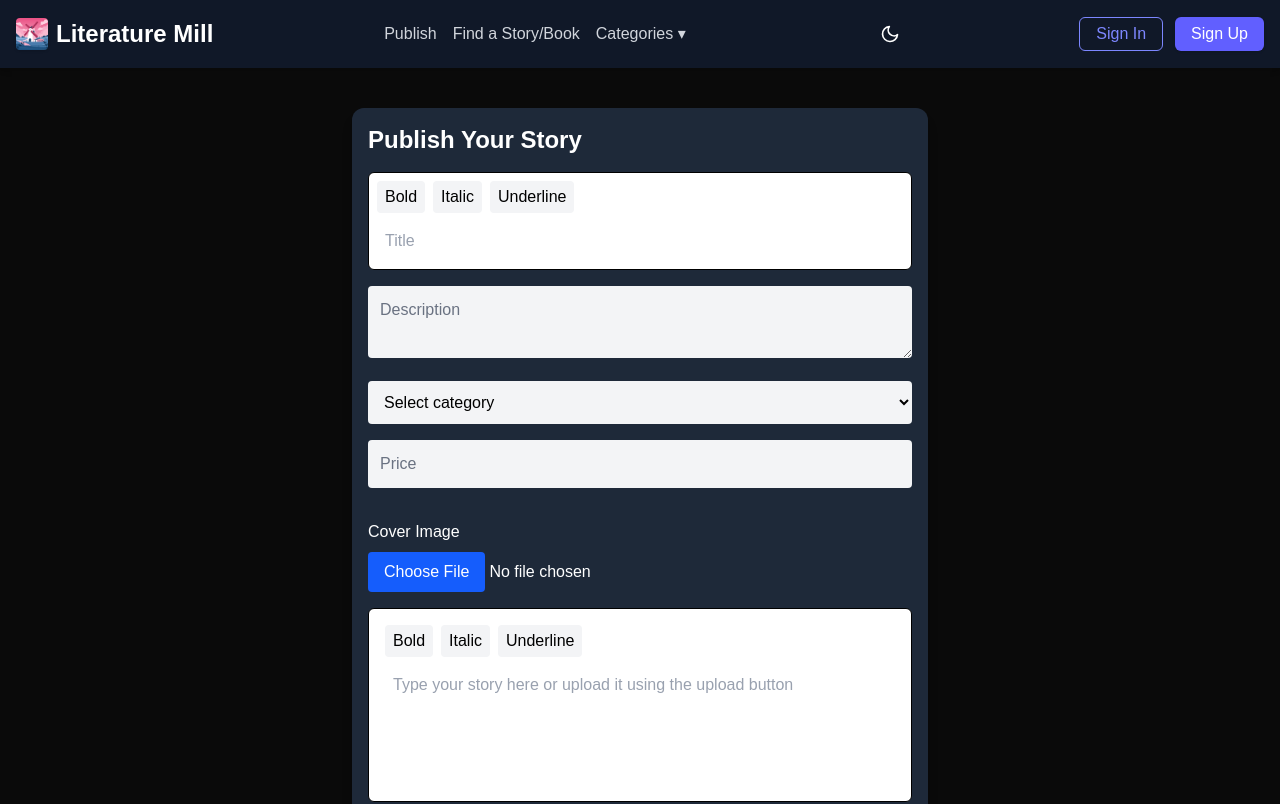
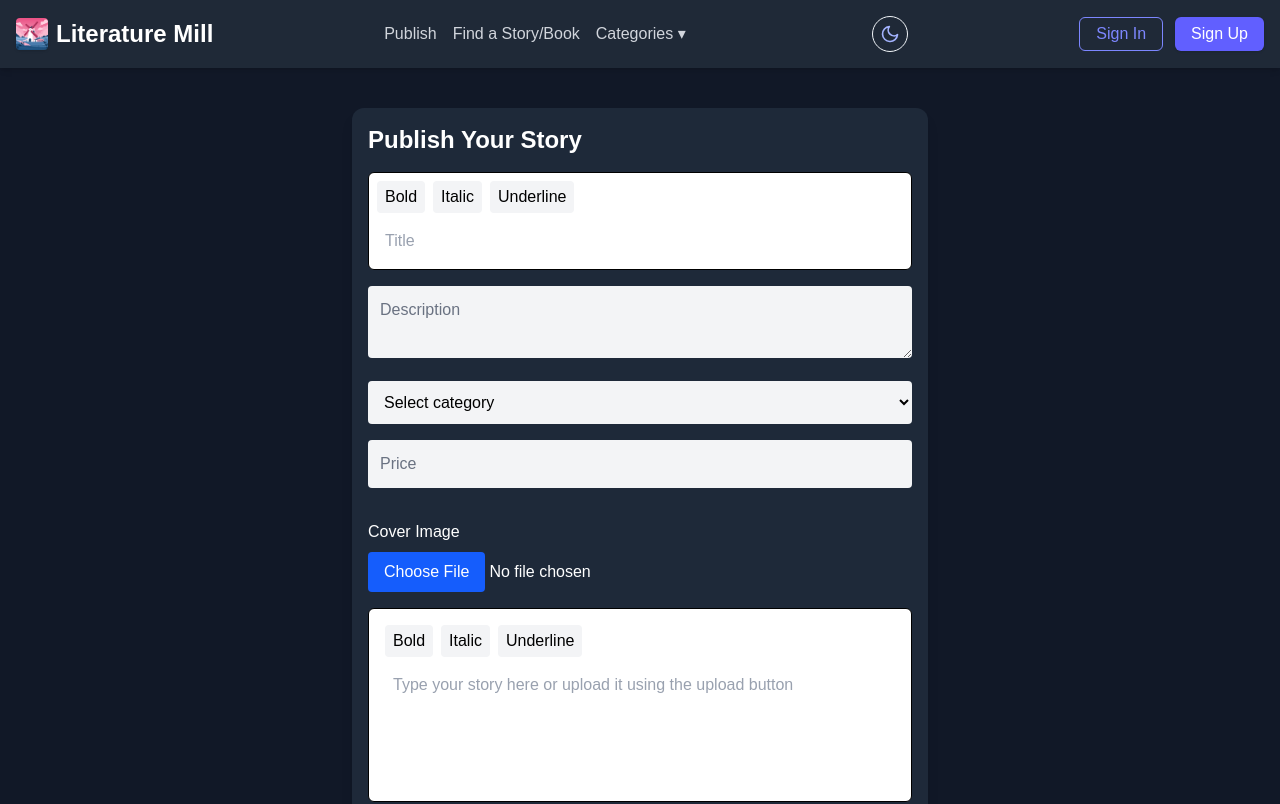
Before and after one commit to literaturemill/literaturemill, a Next.js app: page /publish in a window 1280 px wide. Shown: the top 804 px of the page. Built offline with nearby package versions, Linux system fonts and the light colour scheme.

Commit message:
Made some more changes to the light/dark theme button

```diff
--- a/src/app/components/Navbar.tsx
+++ b/src/app/components/Navbar.tsx
@@ -42,7 +42,10 @@ useEffect(() => {
 
 
   return (
-    <nav className="w-full bg-gray-900 shadow-md p-4 flex justify-between items-center">
+    <nav
+      className="w-full shadow-md p-4 flex justify-between items-center"
+      style={{ background: 'var(--card-bg)' }}
+    >
       {/* Logo Section */}
       <div className="flex items-center space-x-2">
         <Link href="/">
@@ -103,36 +106,30 @@ useEffect(() => {
       <button
         aria-label="Toggle Theme"
         onClick={() => setTheme(theme === 'dark' ? 'light' : 'dark')}
-        className="ml-4 p-2 rounded-full text-white hover:bg-gray-700 transition-colors duration-300"
+        className="ml-4 w-9 h-9 rounded-full border flex items-center justify-center transition-colors duration-300 hover:opacity-80"
+        style={{ background: 'var(--card-bg)', color: 'var(--foreground)' }}
       >
-        {theme === 'dark' ? (
+        <span className="relative w-5 h-5">
           <svg
             xmlns="http://www.w3.org/2000/svg"
             viewBox="0 0 24 24"
             fill="none"
             stroke="currentColor"
-            strokeWidth="2"
-            strokeLinecap="round"
-            strokeLinejoin="round"
-            className="w-5 h-5 transition-transform duration-500"
+            className={`absolute inset-0 w-full h-full text-yellow-400 transition-opacity duration-300 ${theme === 'light' ? 'opacity-100' : 'opacity-0'}`}
           >
-            <path d="M21 12.79A9 9 0 1111.21 3a7 7 0 009.79 9.79z" />
+            <circle cx="12" cy="12" r="5" />
+            <path d="M12 1v2m0 18v2m11-11h-2M3 12H1m17.657-7.657l-1.414 1.414M6.757 17.657l-1.414 1.414M17.657 17.657l-1.414-1.414M6.757 6.757L5.343 5.343" stroke="currentColor" strokeWidth="2" strokeLinecap="round" strokeLinejoin="round" />
           </svg>
-        ) : (
           <svg
             xmlns="http://www.w3.org/2000/svg"
             viewBox="0 0 24 24"
             fill="none"
             stroke="currentColor"
-            strokeWidth="2"
-            strokeLinecap="round"
-            strokeLinejoin="round"
-            className="w-5 h-5 transition-transform duration-500"
+            className={`absolute inset-0 w-full h-full text-indigo-300 transition-opacity duration-300 ${theme === 'dark' ? 'opacity-100' : 'opacity-0'}`}
           >
-            <circle cx="12" cy="12" r="5" />
-            <path d="M12 1v2m0 18v2m11-11h-2M3 12H1m17.657-7.657l-1.414 1.414M6.757 17.657l-1.414 1.414M17.657 17.657l-1.414-1.414M6.757 6.757L5.343 5.343" />
+            <path d="M21 12.79A9 9 0 1111.21 3a7 7 0 009.79 9.79z" stroke="currentColor" strokeWidth="2" strokeLinecap="round" strokeLinejoin="round" />
           </svg>
-        )}
+        </span>
       </button>
 
       {user ? (
--- a/src/app/components/StoryCard.tsx
+++ b/src/app/components/StoryCard.tsx
@@ -25,14 +25,14 @@ export default function StoryCard({
 
   return (
     <>
-    <div className="bg-black rounded-lg shadow-md p-4 flex flex-col">
+    <div className="card rounded-lg shadow-md p-4 flex flex-col">
       <img
         src={imageUrl}
         alt={title}
         className="w-full h-48 object-cover rounded"
       />
       <h2 className="text-xl font-semibold mt-2">{title}</h2>
-      <p className="text-gray-600 text-sm mt-1">{description}</p>
+      <p className="text-sm mt-1 opacity-80">{description}</p>
 
       <button
         onClick={() => setShowPreview(true)}
@@ -43,7 +43,7 @@ export default function StoryCard({
       {/* Rating + Reviews */}
       <div className="flex items-center mt-2 text-sm text-yellow-500">
         {"★".repeat(Math.round(rating))}
-        <span className="ml-2 text-gray-200 text-sm">({reviews} reviews)</span>
+        <span className="ml-2 text-sm opacity-80">({reviews} reviews)</span>
       </div>
 
       <div className="flex justify-between items-center mt-4">
@@ -59,10 +59,10 @@ export default function StoryCard({
 
     {showPreview && (
   <div className="fixed inset-0 bg-black bg-opacity-50 backdrop-blur-sm transition-opacity duration-300 flex items-center justify-center z-50">
-    <div className="bg-zinc-900 text-white p-6 rounded-xl shadow-2xl w-full max-w-md relative">
+    <div className="card text-white p-6 rounded-xl shadow-2xl w-full max-w-md relative">
       <button
         onClick={() => setShowPreview(false)}
-        className="absolute top-2 right-2 text-gray-400 hover:text-red-500 focus:outline-none focus:ring focus:ring-red-500 rounded-full text-xl"
+        className="absolute top-2 right-2 opacity-70 hover:text-red-500 focus:outline-none focus:ring focus:ring-red-500 rounded-full text-xl"
       >
         &times;
       </button>
@@ -72,10 +72,10 @@ export default function StoryCard({
         alt={title}
         className="w-full h-56 object-cover rounded-md mb-4"
       />
-      <p className="text-gray-300 text-sm mb-2">{description}</p>
+      <p className="text-sm mb-2 opacity-80">{description}</p>
       <div className="flex items-center text-yellow-400 mb-2">
         {'★'.repeat(Math.round(rating))}
-        <span className="ml-2 text-gray-200 text-sm">({reviews} reviews)</span>
+        <span className="ml-2 text-sm opacity-80">({reviews} reviews)</span>
       </div>
       <div className="flex justify-between items-center mt-4">
           <span className="text-indigo-400 font-semibold">{price}</span>
--- a/src/app/globals.css
+++ b/src/app/globals.css
@@ -2,14 +2,22 @@
 
 
 :root {
-  /* Default to dark theme */
-    --background: #0a0a0a;
-    --foreground: #ededed;
+  /* Default dark theme */
+    --background: #111827;
+    /* slate-900 */
+    --foreground: #f1f5f9;
+    /* slate-50 */
+    --card-bg: #1f2937;
+    /* slate-800 */
   }
 
   :root[data-theme='light'] {
-    --background: #f5f5f5;
-  --foreground: #171717;
+    --background: #f9fafb;
+    /* slate-50 */
+    --foreground: #111827;
+    /* slate-900 */
+    --card-bg: #ffffff;
+    /* white */
 }
 
 @theme inline {
@@ -24,3 +32,7 @@ body {
   color: var(--foreground);
   font-family: Arial, Helvetica, sans-serif;
 }
+
+.card {
+  background: var(--card-bg);
+}
--- a/src/app/layout.tsx
+++ b/src/app/layout.tsx
@@ -27,6 +27,16 @@ export default function RootLayout({
   return (
     <html lang="en">
       <body className={`${geistSans.variable} ${geistMono.variable} antialiased`}>
+        <script
+          dangerouslySetInnerHTML={{
+            __html: `
+              const t = localStorage.getItem('theme');
+              if (t === 'light' || t === 'dark') {
+                document.documentElement.setAttribute('data-theme', t);
+              }
+            `,
+          }}
+        />
         <Navbar />
         <main>{children}</main>
         <Footer />
--- a/src/app/page.tsx
+++ b/src/app/page.tsx
@@ -38,7 +38,7 @@ export default function Home() {
   );
   return (
     <>
-      <main className="min-h-screen bg-gray-800 p-6">
+      <main className="min-h-screen p-6">
         <h1 className="text-3xl font-bold mb-6 text-center">
           Featured Works
         </h1>
```
